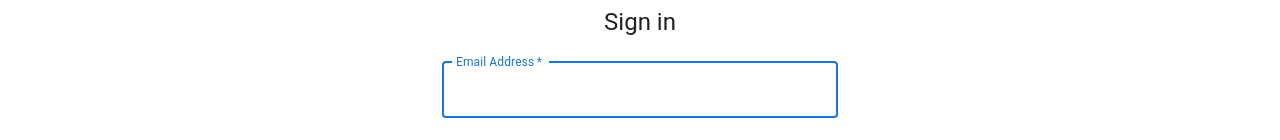
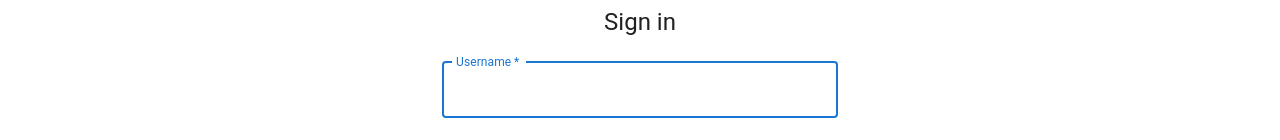
Before and after one commit to Miszo97/FavouriteNews, a React (Create React App) app in the folder frontend/: page /signin in a window 1280 px wide. Shown: the part 183-323 px from the top of the page. Built offline with nearby package versions, Linux system fonts and the light colour scheme.

Commit message:
Save token do local Storage

```diff
--- a/frontend/src/components/SignIn.js
+++ b/frontend/src/components/SignIn.js
@@ -33,13 +33,14 @@ function Copyright(props) {
 
 const theme = createTheme();
 
+const axios = require("axios").default;
+
 export default function SignIn() {
   const handleSubmit = (event) => {
     event.preventDefault();
     const data = new FormData(event.currentTarget);
-    console.log({
-      email: data.get("email"),
-      password: data.get("password"),
+    axios.post("http://localhost:8000/token", data).then((response) => {
+      localStorage.setItem("access_token", response.data["access_token"]);
     });
   };
 
@@ -71,10 +72,10 @@ export default function SignIn() {
               margin="normal"
               required
               fullWidth
-              id="email"
-              label="Email Address"
-              name="email"
-              autoComplete="email"
+              id="username"
+              label="Username"
+              name="username"
+              autoComplete="username"
               autoFocus
             />
             <TextField
--- /dev/null
+++ b/package.json
@@ -0,0 +1,5 @@
+{
+  "dependencies": {
+    "axios": "^0.26.1"
+  }
+}
```
Also changed, not shown: 1 other file (tests, documents, lock files or other folders).
